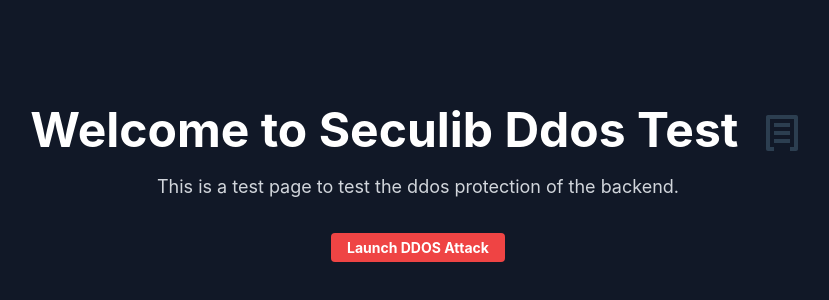
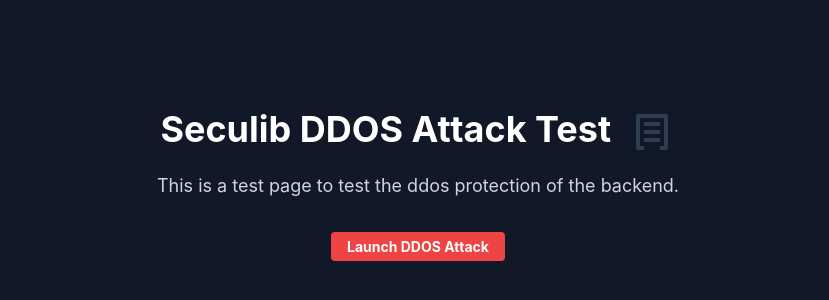
Before and after one commit to belovetech/Seculib, a Vue app in the folder frontend/: page /ddos-test in a window 1280 px wide. Shown: the part 216-516 px from the top of the page, without its empty margins (222-1051 px from the left). Built offline with nearby package versions, Linux system fonts and the light colour scheme.

Commit message:
(chore): update header test for the ddos test view

```diff
--- a/frontend/src/views/DdosTestView.vue
+++ b/frontend/src/views/DdosTestView.vue
@@ -1,7 +1,7 @@
 <template>
   <div class="flex flex-col justify-center items-center min-h-screen bg-gray-900 text-center">
-    <h1 class="text-2xl sm:text-4xl md:text-5xl font-bold text-white">
-      Welcome to Seculib Ddos Test
+    <h1 class="text-2xl sm:text-3xl md:text-4xl font-bold text-white">
+      Seculib DDOS Attack Test
       <img
         src="../assets/white-logo.svg"
         alt="Logo"
```
